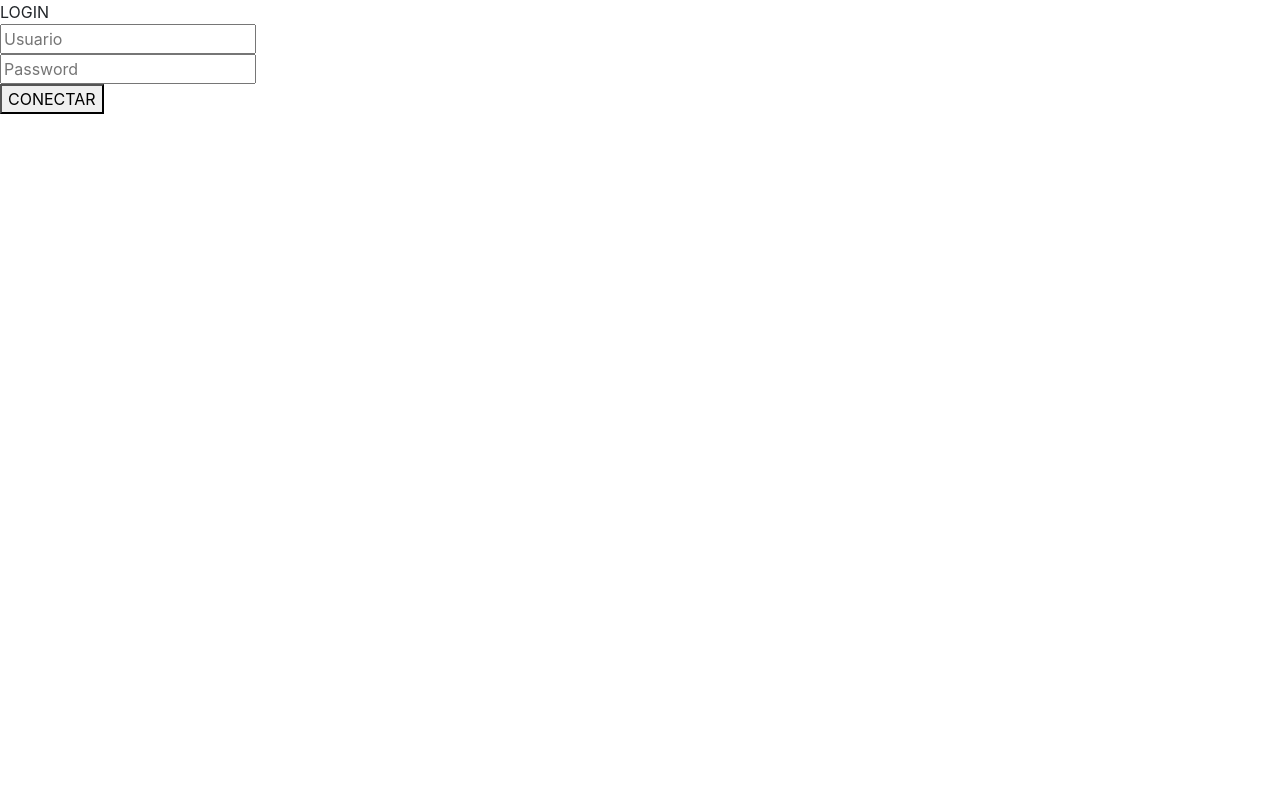
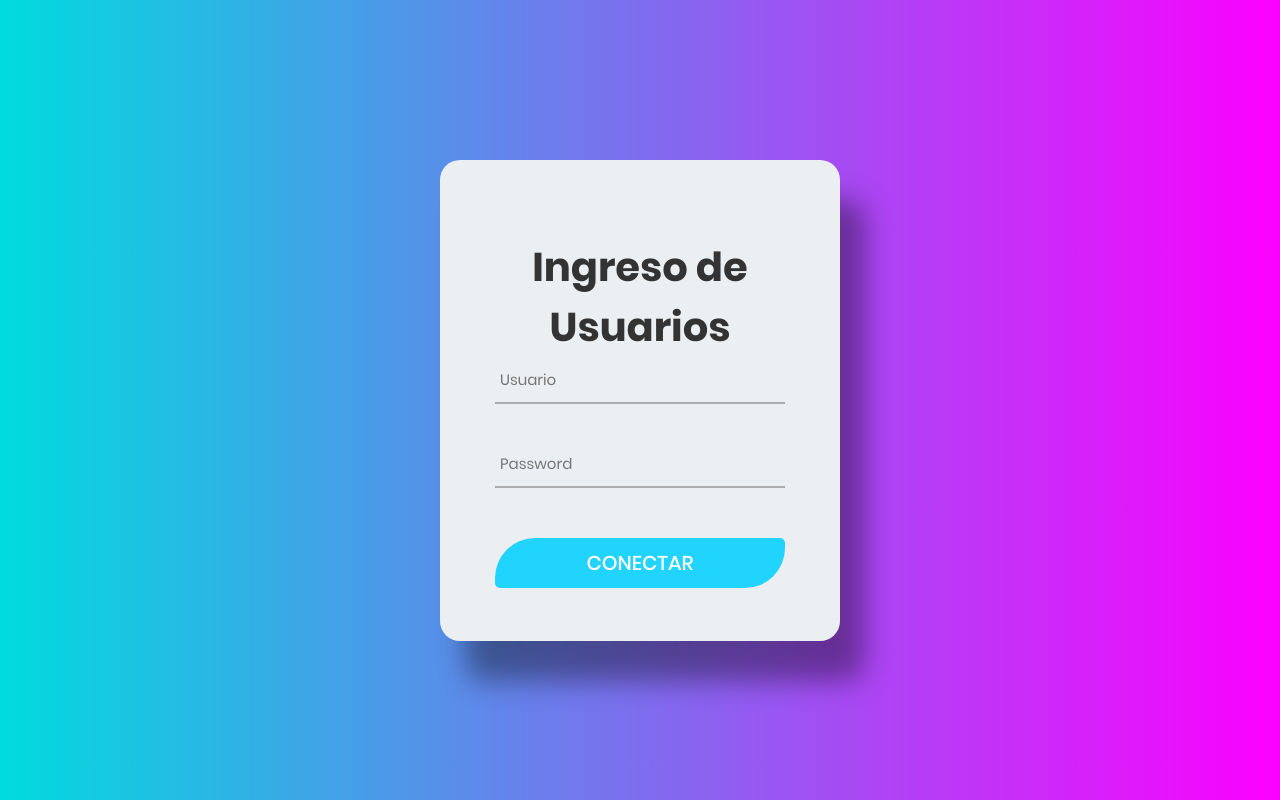
Before and after one commit to Yachitzu/HolaMundo-HatunSoft, a PHP site: page / in a window 1280 px wide. Run offline with PHP 8.4, Linux system fonts and the light colour scheme.

Commit message:
Estilos login

```diff
--- /dev/null
+++ b/estilos.css
@@ -0,0 +1,256 @@
+@font-face {
+  font-family: Poppins-Regular;
+  src: url('fuentes/poppins/Poppins-Regular.ttf');
+}
+
+@font-face {
+  font-family: Poppins-Medium;
+  src: url('fuentes/poppins/Poppins-Medium.ttf');
+}
+
+@font-face {
+  font-family: Poppins-Bold;
+  src: url('fuentes/poppins/Poppins-Bold.ttf');
+}
+
+@font-face {
+  font-family: Poppins-SemiBold;
+  src: url('fuentes/poppins/Poppins-SemiBold.ttf');
+}
+
+*{
+	margin: 0px;
+	padding: 0px;
+	box-sizing: border-box;
+}
+
+body, html {
+	height: 100%;
+	font-family: Poppins-Regular, sans-serif;
+}
+
+
+input {
+	outline: none;
+	border: none;
+}
+
+button {
+	outline: none !important;
+	border: none;
+	background: transparent;
+}
+
+button:hover {
+	cursor: pointer;
+}
+
+/*-- contenedor del Login--*/
+
+.container-login {
+  width: 100%;
+  min-height: 100vh;
+  display: -webkit-flex;
+  display: flex;
+  flex-wrap: wrap;
+  justify-content: center;
+  align-items: center;
+  padding: 15px;
+  background: -webkit-linear-gradient(to right, #00dbde, #fc00ff);
+  background: linear-gradient(to right, #00dbde, #fc00ff);
+}
+
+.wrap-login {
+  width: 400px;
+  background: #eceff1;
+  border-radius: 20px;
+  overflow: hidden;
+  padding: 77px 55px 53px 55px;
+  -webkit-box-shadow: 25px 40px 28px 0px rgba(0, 0, 0, 0.38);
+ /* box-shadow: eje-x | eje-y | blur-radius | color */
+}
+
+
+/*----Formulario de user y password----*/
+
+.login-form {
+  width: 100%;
+}
+
+.login-form-title {
+  display: block;
+  font-family: Poppins-Bold;
+  font-size: 40px;
+  color: #333333;
+  line-height: 1.5;
+  text-align: center;
+}
+
+
+/*------------------------------------------------------------------
+[ Input ]*/
+
+.wrap-input100 {
+  width: 100%;
+  position: relative;
+  border-bottom: 2px solid #adadad;
+  margin-bottom: 37px;
+}
+
+.input100 {
+  font-family: Poppins-Regular;
+  font-size: 15px;
+  color: #5a0202;
+  line-height: 1.2;
+
+  display: block;
+  width: 100%;
+  height: 45px;
+  background: transparent;
+  padding: 0 5px;
+}
+
+/*---------------------------------------------*/
+.focus-efecto {
+  position: absolute;
+  display: block;
+  width: 100%;
+  height: 100%;
+  top: 0;
+  left: 0;
+  pointer-events: none;
+}
+
+.focus-efecto::before {
+  content: "";
+  display: block;
+  position: absolute;
+  bottom: -2px;
+  left: 0;
+  width: 0;
+  height: 4px; /*ancho de la linea que hace el efecto de barra de progeso en el input al hacer foco*/
+
+  -webkit-transition: all 0.4s;
+  -o-transition: all 0.4s;
+  -moz-transition: all 0.4s;
+  transition: all 0.4s;
+
+  background: #21d4fd;
+  background: -webkit-linear-gradient(left, #21d4fd, #21d4fd);
+  background: -o-linear-gradient(left, #21d4fd, #21d4fd);
+  background: -moz-linear-gradient(left, #21d4fd, #21d4fd);
+  background: linear-gradient(left, #21d4fd, #21d4fd);
+}
+
+.focus-efecto::after {
+  font-family: Poppins-Regular;
+  font-size: 15px;
+  color: #999999;
+  line-height: 1.2;
+
+  content: attr(data-placeholder);
+  display: block;
+  width: 100%;
+  position: absolute;
+  top: 16px;
+  left: 0px;
+  padding-left: 5px;
+
+  -webkit-transition: all 0.4s;
+  -o-transition: all 0.4s;
+  -moz-transition: all 0.4s;
+  transition: all 0.4s;
+}
+
+.input100:focus + .focus-efecto::after {
+  top: -15px;
+}
+
+.input100:focus + .focus-efecto::before {
+  width: 100%;
+}
+
+.has-val.input100 + .focus-efecto::after {
+  top: -15px;
+}
+
+.has-val.input100 + .focus-efecto::before {
+  width: 100%;
+}
+
+/*---------------------------------------------*/
+
+
+/*------------------------------------------------------------------
+[ Button ]*/
+.container-login-form-btn {
+  display: -webkit-box;
+  display: -webkit-flex;
+  display: -moz-box;
+  display: -ms-flexbox;
+  display: flex;
+  flex-wrap: wrap;
+  justify-content: center;
+  padding-top: 13px;
+}
+
+.wrap-login-form-btn {
+  width: 100%;
+  display: block;
+  position: relative;
+  z-index: 1;
+  border-radius: 40px 5px;
+  overflow: hidden;
+  margin: 0 auto;
+}
+
+.login-form-bgbtn {
+  position: absolute;
+  z-index: -1;
+  width: 300%;
+  height: 100%;
+  background: #21d4fd;
+  background: -webkit-linear-gradient(right, #21d4fd, #21d4fd, #21d4fd, #21d4fd);
+  background: -o-linear-gradient(right, #21d4fd, #21d4fd, #21d4fd, #21d4fd);
+  background: -moz-linear-gradient(right, #21d4fd, #21d4fd, #21d4fd, #21d4fd);
+  background: linear-gradient(right, #21d4fd, #21d4fd, #21d4fd, #21d4fd);
+  top: 0;
+  left: -100%;
+
+  -webkit-transition: all 0.4s;
+  -o-transition: all 0.4s;
+  -moz-transition: all 0.4s;
+  transition: all 0.4s;
+}
+
+.login-form-btn {
+  font-family: Poppins-Medium;
+  font-size: 20px;
+  color: #fff;
+  line-height: 1.2;
+  text-transform: uppercase;
+
+  display: -webkit-box;
+  display: -webkit-flex;
+  display: -moz-box;
+  display: -ms-flexbox;
+  display: flex;
+  justify-content: center;
+  align-items: center;
+  padding: 0 20px;
+  width: 100%;
+  height: 50px;
+}
+
+.wrap-login-form-btn:hover .login-form-bgbtn {
+  left: 0;
+}
+
+
+/*--- Para dispositivos small responsive ---*/
+
+@media (max-width: 576px) {
+  .wrap-login {
+    padding: 77px 15px 33px 15px;
+  }
+}
--- a/index.php
+++ b/index.php
@@ -11,12 +11,13 @@
 
     <link rel="stylesheet" type="text/css" href="css/fuentes/iconic/css/material-design-iconic-font.min.css">
 
+
 </head>
 <body>
 <div class="container-login">
         <div class="wrap-login">
             <form class="login-form validate-form" id="formLogin" action="" method="post">
-                <span class="login-form-title">LOGIN</span>
+                <span class="login-form-title">Ingreso de Usuarios</span>
 
                 <div class="wrap-input100" data-validate = "Usuario incorrecto">
                     <input class="input100" type="text" id="usuario" name="usuario" placeholder="Usuario">
@@ -37,5 +38,12 @@
             </form>
         </div>
     </div>
+
+    <script src="jquery/jquery-3.3.1.min.js"></script>
+    <script src="bootstrap/js/bootstrap.min.js"></script>
+    <script src="popper/popper.min.js"></script>
+    <script src="plugins/sweetalert2/sweetalert2.all.min.js"></script>
+    <script src="codigo.js"></script>
+
 </body>
 </html>
```
Also changed, not shown: BD-Login/login.php (added, +28 -0 lines), Views/Paginas/PaginaPrincipal.php (+11 -0 lines).
